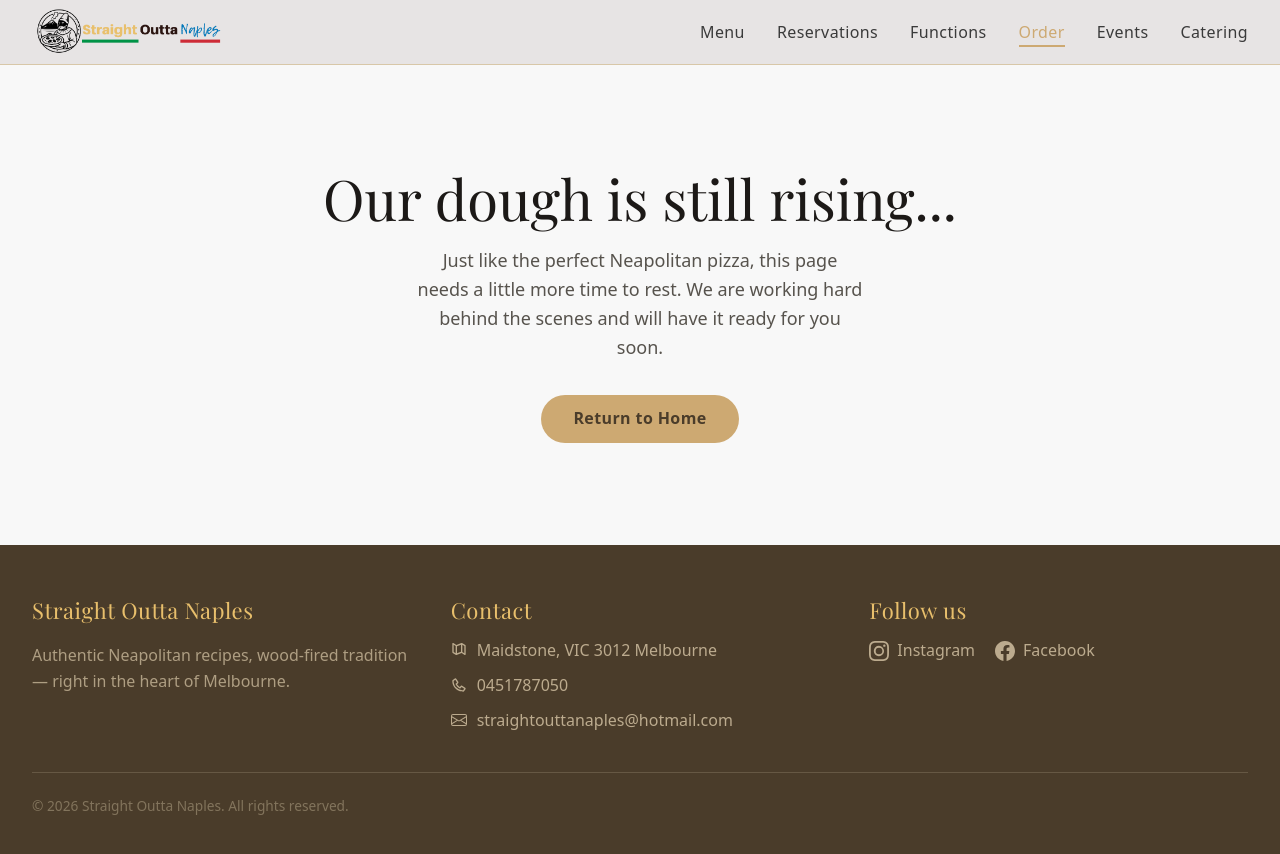
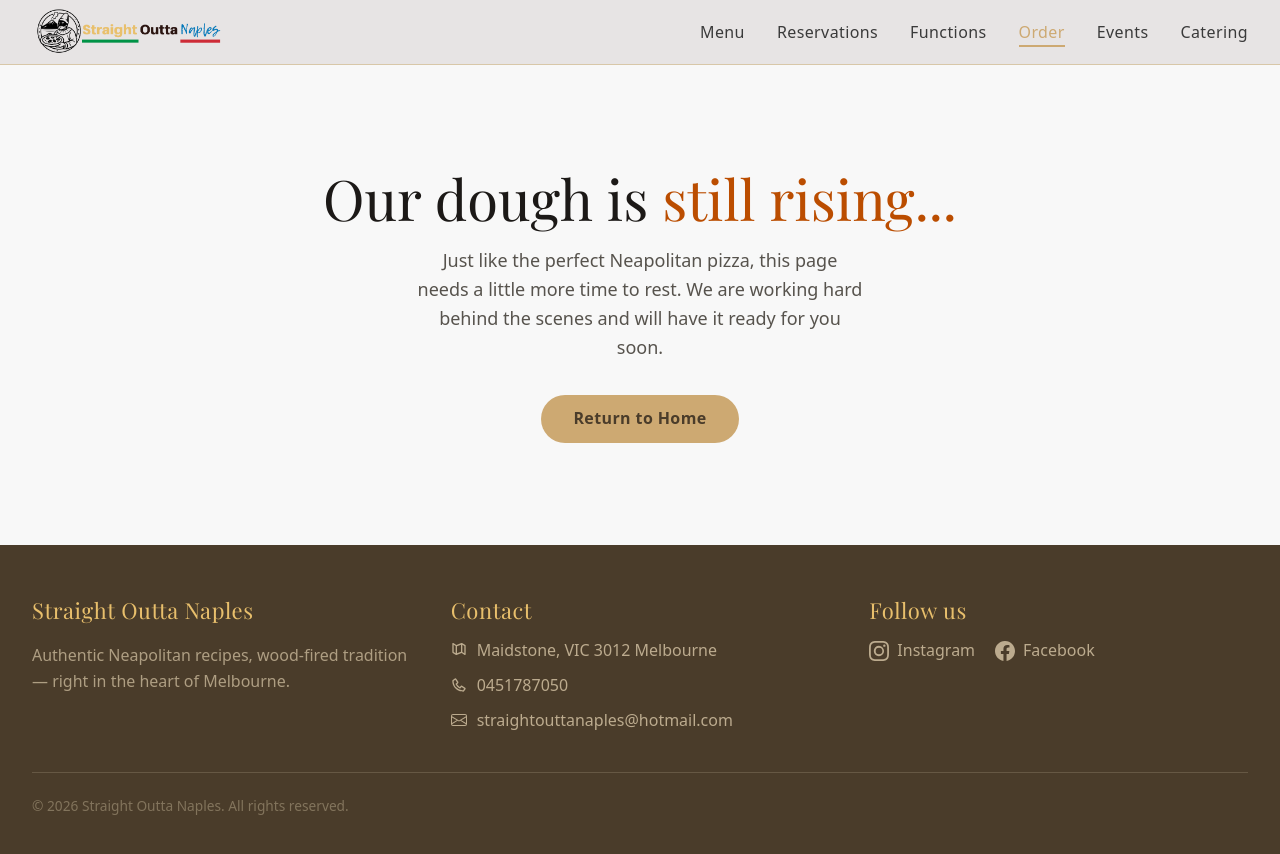
Before and after one commit to WineryDog/straight-outta-naples-website, a React (Vite) app: page /order in a window 1280 px wide. Shown: the top 854 px of the page. Built offline with nearby package versions, Linux system fonts and the light colour scheme; a web font is replaced by a local one.

Commit message:
Add span color

```diff
--- a/src/components/ComingSoon.tsx
+++ b/src/components/ComingSoon.tsx
@@ -4,7 +4,7 @@
   return (
     <section className="min-h-[60vh] flex flex-col items-center justify-center text-center px-4 bg-crema">
       <h1 className="font-display text-4xl text-stone-900 mb-4">
-        Our dough is still rising...
+        Our dough is <span className='text-amber-700'>still rising...</span>
       </h1>
       <p className="font-sans text-base text-stone-600 max-w-md mb-8 leading-relaxed">
         Just like the perfect Neapolitan pizza, this page needs a little more time to rest.
--- a/src/components/MenuComingSoon.tsx
+++ b/src/components/MenuComingSoon.tsx
@@ -37,7 +37,7 @@
       {/* Titolo e Descrizione */}
       <div className="max-w-2xl mx-auto mb-16">
         <h1 className="font-display text-3xl md:text-4xl text-stone-900 mb-6">
-          Our menu is taking shape...
+          Our menu is <span className='text-amber-700'>taking shape...</span>
         </h1>
         <p className="font-sans text-base md:text-lg text-stone-600 leading-relaxed mb-4">
           We are finalizing a selection of dishes that celebrate the true essence of Italian cuisine.
```
